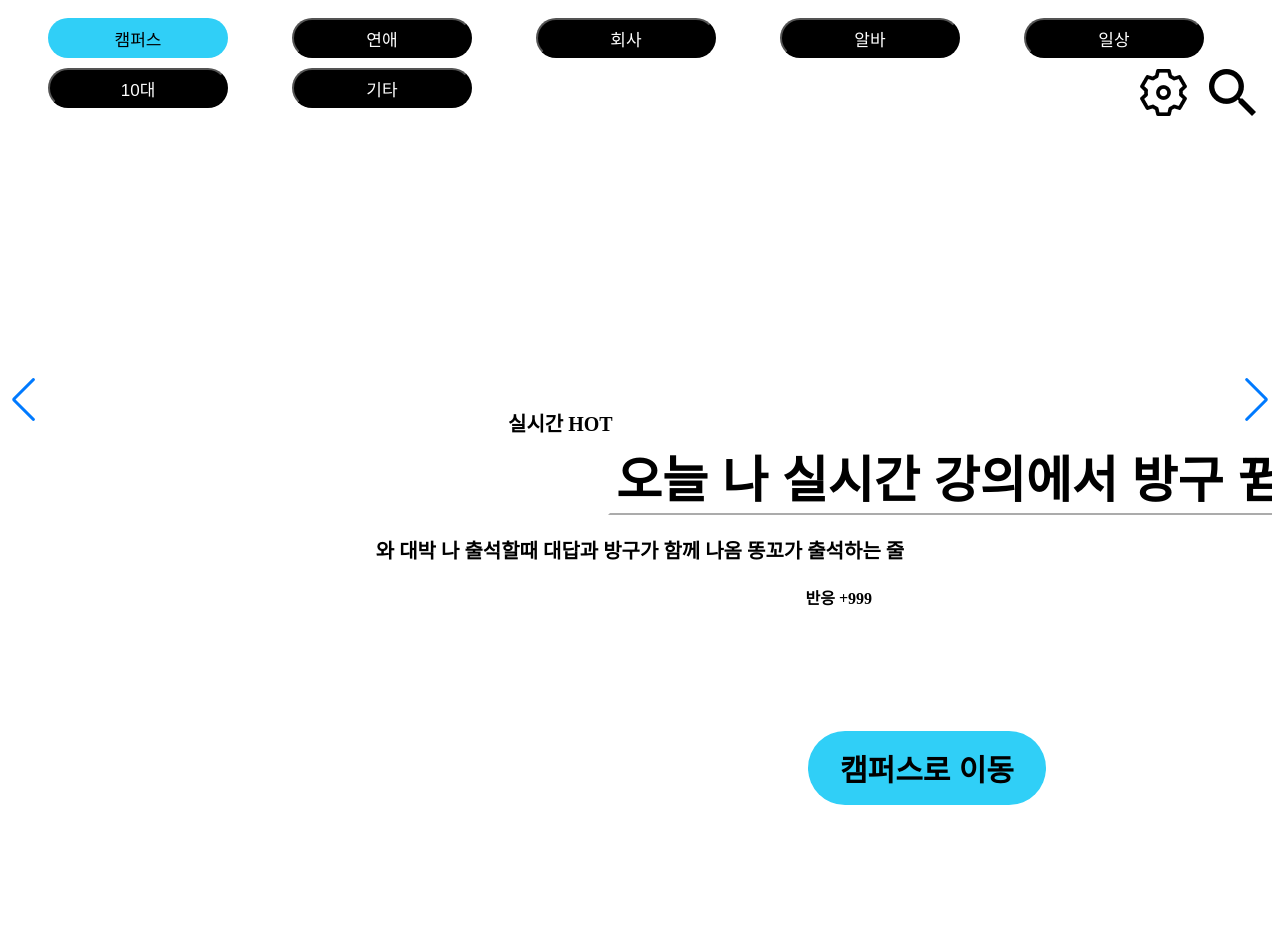
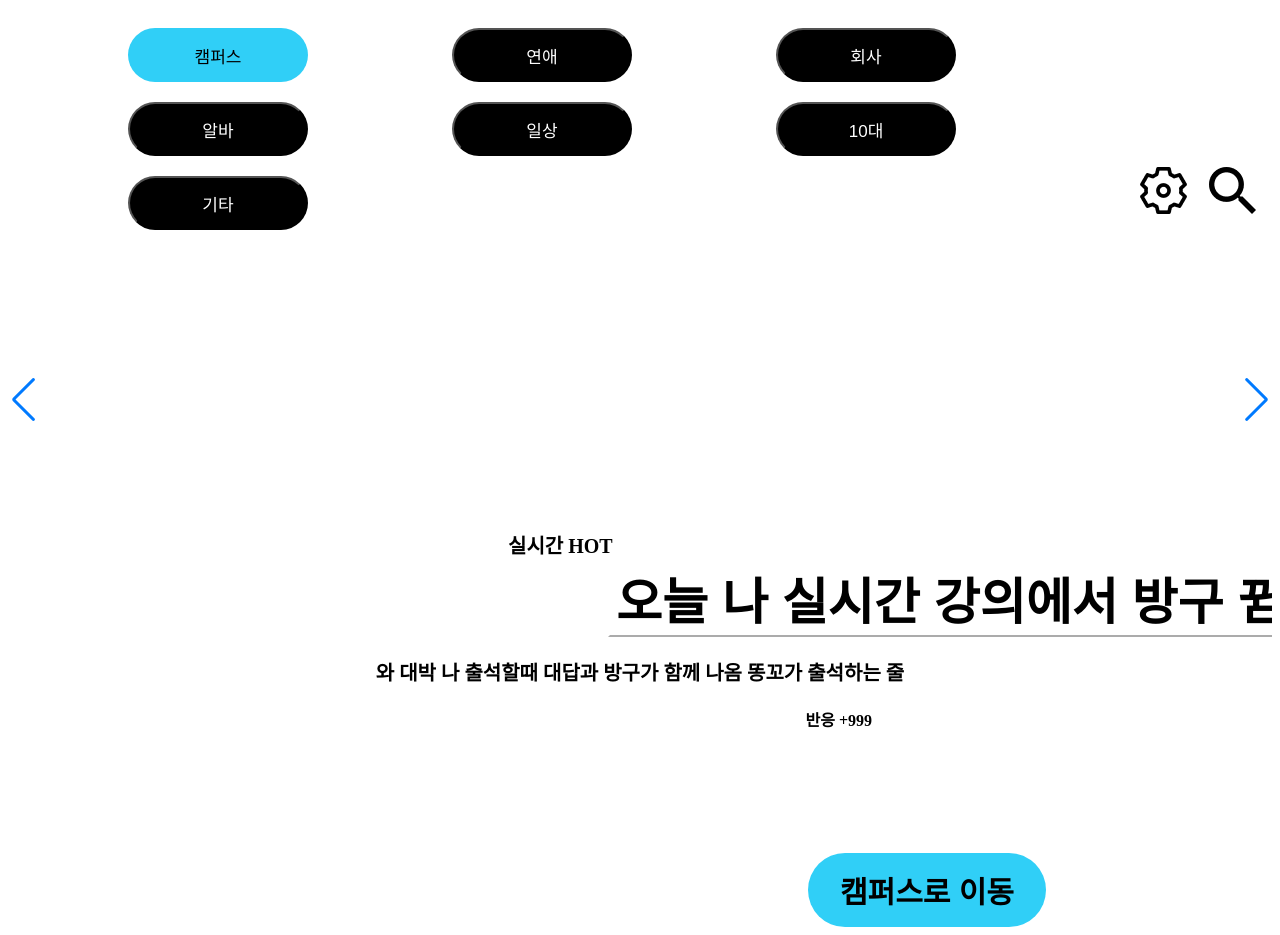
Before and after one commit to ynawhocodes/BarkHistory, a website: page main/home.html in a window 1280 px wide. Shown: the top 935 px of the page. Before the commit the page ends 813 px from the top, so only its background shows below. Drawn offline with nearby package versions, Linux system fonts and the light colour scheme; files that its build step writes are made by us from their sources; files whose address does not match are found by name.

Commit message:
Update home.css

```diff
--- a/css/home.css
+++ b/css/home.css
@@ -12,10 +12,10 @@
   font-size : 17px;
   text-align: center;
   width : 180px;
-  height : 40px;
-  margin-left : 40px;
+  height : 54px;
+  margin-left : 120px;
   margin-right : 20px;
-  margin-top : 10px;
+  margin-top : 20px;
   border-radius: 50px;
   }
 
```
Lines whose indentation alone changed are shown as unchanged.
